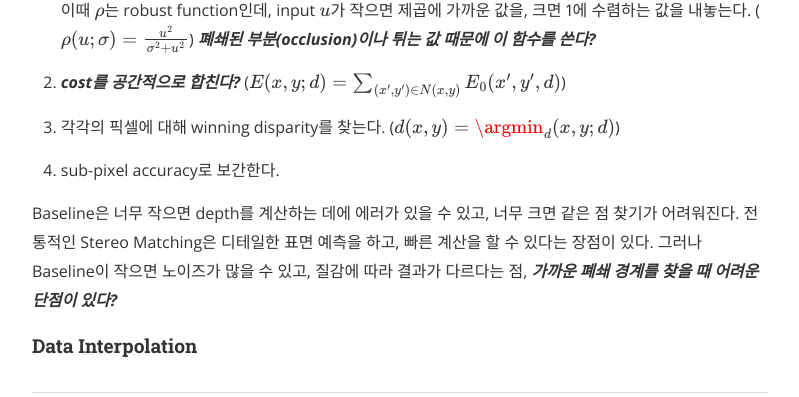
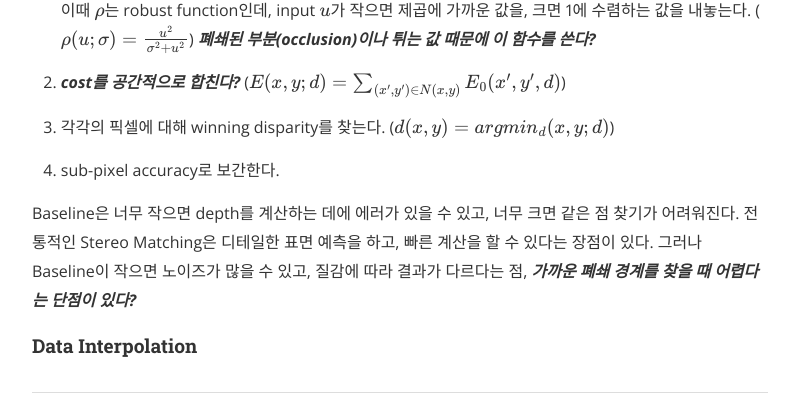
Before and after one commit to YeonjeeJung/yeonjeejung.github.io, a Jekyll site: the page built from Lecture/ComputerVision/_posts/2019-07-15-Lecture5.md, in a window 1280 px wide and 900 px high, scrolled down 2275 px. Shown: the part 148-545 px from the top of the window, without its empty margins (240-1039 px from the left). Built offline with Jekyll 4.4.1, drawn with Linux system fonts in a browser that asks for light colours; nearby versions of some CDN libraries; formulas are drawn with MathJax 3; comment, search, counter and statistics services are not loaded.

Commit message:
Modify post

```diff
--- a/Lecture/ComputerVision/_posts/2019-07-15-Lecture5.md
+++ b/Lecture/ComputerVision/_posts/2019-07-15-Lecture5.md
@@ -61,11 +61,11 @@ $A$는 고정해 놓고, $B$를 움직이면서 NCC cost를 계산한다. 이 co
 
 2. **_cost를 공간적으로 합친다?_** ($E(x,y;d)=\sum_{(x',y')\in N(x,y)}E_0(x',y',d)$)
 
-3. 각각의 픽셀에 대해 winning disparity를 찾는다. ($d(x,y)=\argmin_d(x,y;d)$)
+3. 각각의 픽셀에 대해 winning disparity를 찾는다. ($d(x,y)=argmin_d(x,y;d)$)
 
 4. sub-pixel accuracy로 보간한다.
 
-Baseline은 너무 작으면 depth를 계산하는 데에 에러가 있을 수 있고, 너무 크면 같은 점 찾기가 어려워진다. 전통적인 Stereo Matching은 디테일한 표면 예측을 하고, 빠른 계산을 할 수 있다는 장점이 있다. 그러나 Baseline이 작으면 노이즈가 많을 수 있고, 질감에 따라 결과가 다르다는 점, **_가까운 폐쇄 경계를 찾을 때 어려운 단점이 있다?_**
+Baseline은 너무 작으면 depth를 계산하는 데에 에러가 있을 수 있고, 너무 크면 같은 점 찾기가 어려워진다. 전통적인 Stereo Matching은 디테일한 표면 예측을 하고, 빠른 계산을 할 수 있다는 장점이 있다. 그러나 Baseline이 작으면 노이즈가 많을 수 있고, 질감에 따라 결과가 다르다는 점, **_가까운 폐쇄 경계를 찾을 때 어렵다는 단점이 있다?_**
 
 #### Data Interpolation
 
```
Also changed, not shown: 2 other files.
